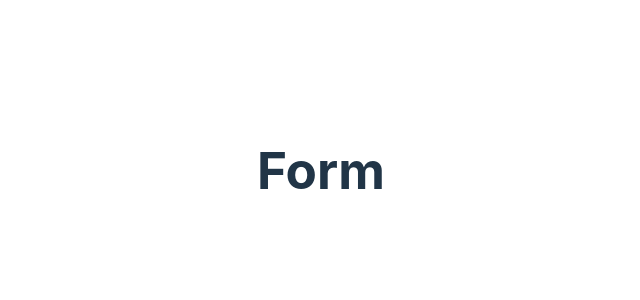
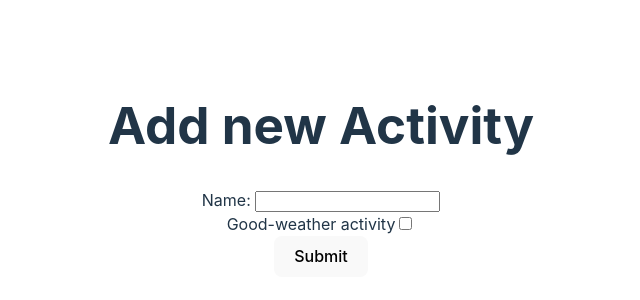
Before and after one commit to Conall-Mullen/Fabian-Conall-weather-app, a React (Vite) app: page / in a window 1280 px wide. Shown: the part 230-530 px from the top of the page, without its empty margins (319-959 px from the left). Built offline with nearby package versions, Linux system fonts and the light colour scheme.

Commit message:
add form content

```diff
--- a/src/components/Form.jsx
+++ b/src/components/Form.jsx
@@ -1,3 +1,14 @@
-export function Form() {
-  return <h1>Form</h1>;
+export function Form(onAddActivity) {
+  return (
+    <>
+      <h1>Add new Activity</h1>
+      <form>
+        <label htmlFor="text">Name: </label>
+        <input type="text" /> <br />
+        <label htmlFor="checkbox">Good-weather activity</label>
+        <input type="checkbox" /> <br />
+        <button type="submit">Submit</button>
+      </form>
+    </>
+  );
 }
```
